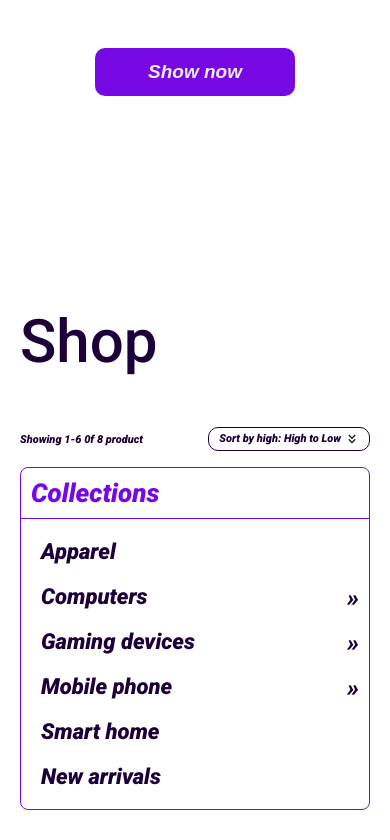
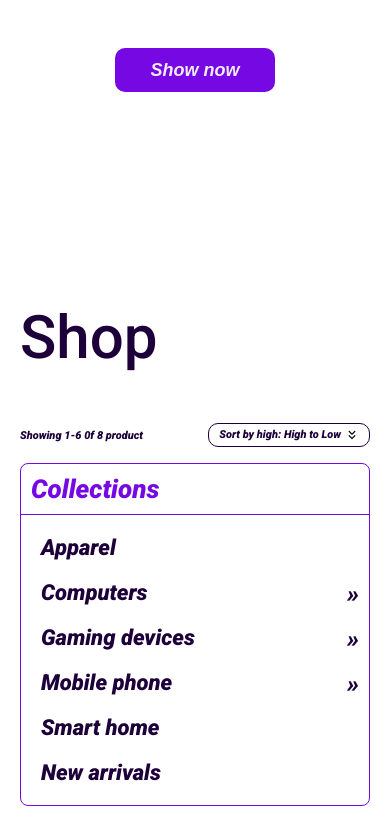
Before and after one commit to Josh17Github/TestPage2, a website: page index.html in a window 390 px wide. Shown: the part 880-1720 px from the top of the page. Drawn offline with nearby package versions, Linux system fonts and the light colour scheme.

Commit message:
Add files via upload

```diff
--- a/media.css
+++ b/media.css
@@ -185,9 +185,9 @@
     justify-content: center;
   }
   .intro-text .btn-shopnow button {
-    width: 200px;
-    height: 48px;
-    font-size: 19px;
+    width: 160px;
+    height: 44px;
+    font-size: 18px;
   }
    .image-carousel {
     width: 100%;
```
